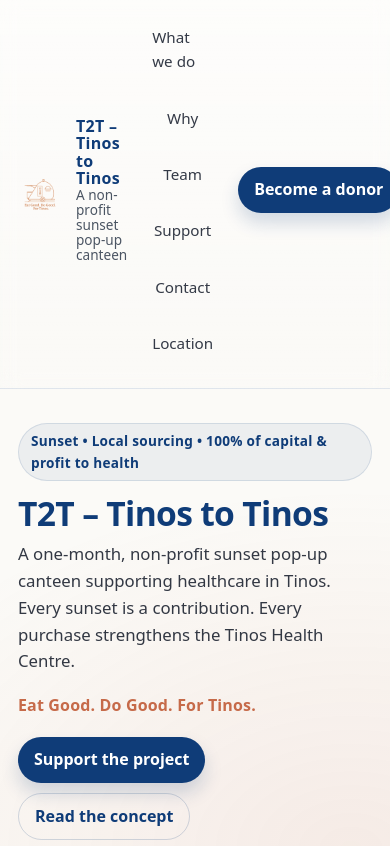
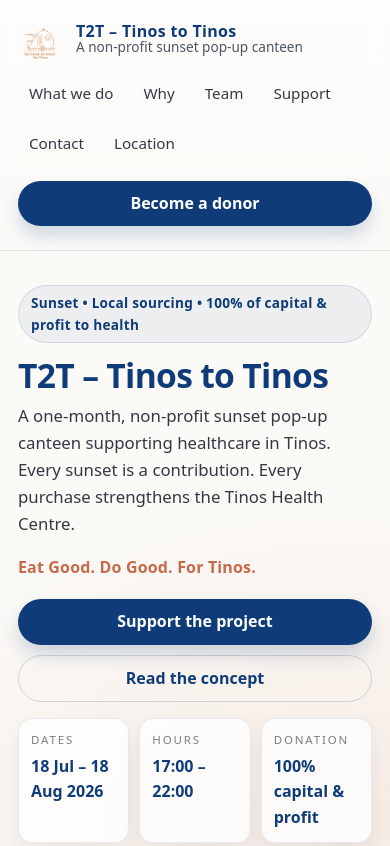
Before and after one commit to Panagiotis-Andreadis/t2t, a plain HTML site: page index.html in a window 390 px wide. Shown: the top 846 px of the page. Drawn offline with Linux system fonts and the light colour scheme.

Commit message:
Update index.html

```diff
--- a/index.html
+++ b/index.html
@@ -402,6 +402,40 @@
       .brand{min-width:auto;}
       .section-title .small{justify-content:flex-start;}
     }
+    @media (max-width: 980px){
+  .nav{
+    flex-direction: column;
+    align-items: stretch;         /* full width */
+    gap: 10px;
+  }
+
+  .brand{
+    min-width: 0;
+  }
+
+  .links{
+    justify-content: flex-start;  /* stop centering on mobile */
+    gap: 8px;
+    overflow-x: auto;             /* no weird wrapping */
+    -webkit-overflow-scrolling: touch;
+    padding-bottom: 6px;
+  }
+
+  .links a{
+    white-space: nowrap;          /* keep each link on one line */
+    flex: 0 0 auto;
+  }
+
+  .cta{
+    justify-content: flex-start;  /* align button */
+  }
+
+  .btn{
+    width: 100%;                  /* optional: full-width button */
+    justify-content: center;
+  }
+}
+
   </style>
 </head>
 
```
